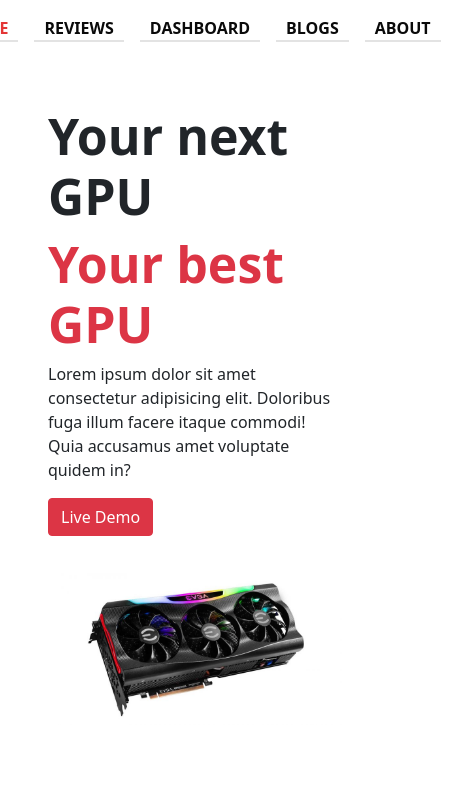
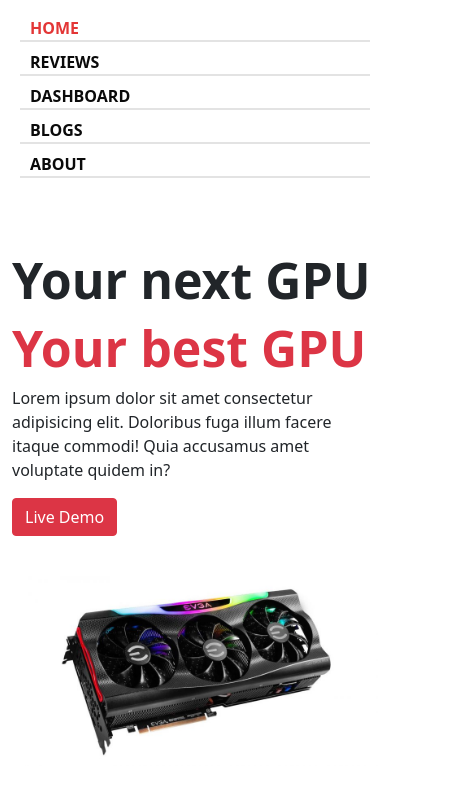
Before and after one commit to ishtiyak98/product-analysis-website, a React (Create React App) app: page / in a window 390 px wide. Shown: the top 794 px of the page, 449 px wide, since content can reach past the window. Built offline with nearby package versions, Linux system fonts and the light colour scheme.

Commit message:
page container fixed

```diff
--- a/src/components/Dashboard/Dashboard.js
+++ b/src/components/Dashboard/Dashboard.js
@@ -44,7 +44,7 @@ const Dashboard = () => {
 
   return (
     <div className="container">
-      <h2 className="text-center">Our Statistics</h2>
+      <h2 className="text-center my-4">Our Statistics</h2>
       <div className="row">
         <div className="col-lg-6">
           <LineGraph data={data}></LineGraph>
--- a/src/components/Header/Header.js
+++ b/src/components/Header/Header.js
@@ -4,12 +4,12 @@ import "./Header.css"
 
 const Header = () => {
     return (
-        <nav className='py-3 d-flex justify-content-center'>
-            <CustomLink className='nav-link mx-2' to={"/"}>HOME</CustomLink>
-            <CustomLink className='nav-link mx-2' to={"/reviews"}>REVIEWS</CustomLink>
-            <CustomLink className='nav-link mx-2' to={"/dashboard"}>DASHBOARD</CustomLink>
-            <CustomLink className='nav-link mx-2' to={"/blogs"}>BLOGS</CustomLink>
-            <CustomLink className='nav-link mx-2' to={"/about"}>ABOUT</CustomLink>
+        <nav className='container py-3 d-lg-flex justify-content-center'>
+            <CustomLink className='nav-link mx-2 mb-2' to={"/"}>HOME</CustomLink>
+            <CustomLink className='nav-link mx-2 mb-2' to={"/reviews"}>REVIEWS</CustomLink>
+            <CustomLink className='nav-link mx-2 mb-2' to={"/dashboard"}>DASHBOARD</CustomLink>
+            <CustomLink className='nav-link mx-2 mb-2' to={"/blogs"}>BLOGS</CustomLink>
+            <CustomLink className='nav-link mx-2 mb-2' to={"/about"}>ABOUT</CustomLink>
         </nav>
     );
 };
--- a/src/components/Home/Home.js
+++ b/src/components/Home/Home.js
@@ -4,7 +4,7 @@ import coverImg from "../../assets/cover_img.jpg";
 
 const Home = () => {
   return (
-    <div className="px-5 py-5">
+    <div className="container py-5">
       <div className="main-cover">
         <div className="row gy-4 d-flex align-items-center">
           <div className="col-lg-6">
```
